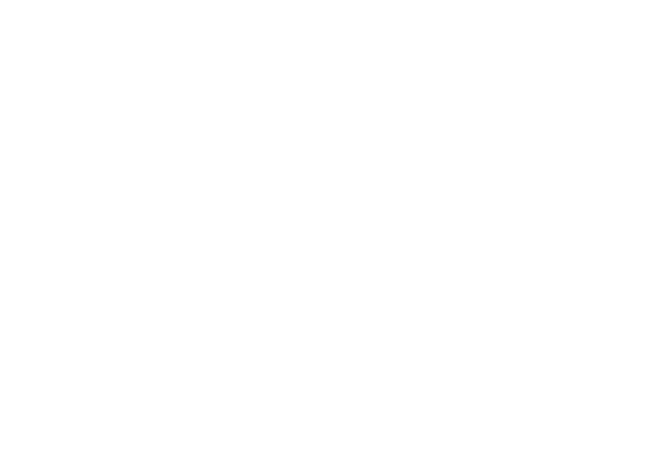
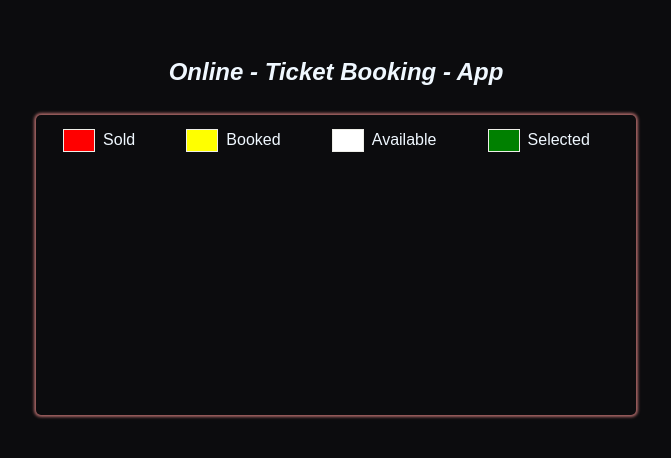
Before and after one commit to ProgrammarShakil/Ticket_Booking_Vue_JS, a plain HTML site: page index.html in a window 1280 px wide. Shown: the whole page, without its empty margins (304-975 px from the left). Drawn offline with Linux system fonts and the light colour scheme.

Commit message:
show seat position controll using object and for loop - with style binding

```diff
--- a/app.js
+++ b/app.js
@@ -2,7 +2,24 @@ const app = Vue.createApp({
 
     data(){
         return{
-
+            seatControls: {
+                sold: {
+                  text: "Sold",
+                  color: "#ff0000"
+                },
+                booked: {
+                  text: "Booked",
+                  color: "yellow"
+                },
+                available: {
+                    text: "Available",
+                    color: "#fff"
+                  },
+                selected: {
+                  text: "Selected",
+                  color: "green"
+                }
+            }
         }
     }
 })
--- a/index.html
+++ b/index.html
@@ -10,8 +10,29 @@
 <body>
 
     <div id="app">
+      <h2 class="app-title"> Online - Ticket Booking - App </h2>
+      <div class="app-container">
 
-   </div>
+        <div class="app-header">
+          <div class="seat-controls">
+              <!-- -- header-controls -->
+              <div class="seat-position" v-for="(value, key) in seatControls">
+                <div
+                  class="seat-position-color"
+                  :style="{backgroundColor: value.color}"
+                ></div>
+                <div class="seat-position-text">{{ value.text }}</div>
+              </div>
+              <!-- -- header-controls  -->
+          </div>
+        </div> <!-- -- /app-header -->
+
+        <div class="app-body">
+
+        </div> <!-- -- /app-body -->
+
+      </div>  <!-- -- /app-container -->
+   </div>  <!-- -- /app -->
 
     <script src="app.js"></script>
   </body>
--- a/style.css
+++ b/style.css
@@ -1,23 +1,66 @@
-.red{
-    width: 100px;
-    height: 100px;
-    background: red;
-}
-.green{
-    width: 100px;
-    height: 100px;
-    background: green;
-}
-.blue{
-    width: 100px;
-    height: 100px;
-    background: blue;
-}
-.active{
-    background: black;
-    color: #fff;
+/* ------------------- Common css -------------------------- */
+
+* {
+    margin: 0;
+    padding: 0;
+    box-sizing: border-box;
 }
 
-.bold{
-    font-weight: bold;
+body {
+    background: rgb(12, 12, 14);
+    font-family: sans-serif;
+    line-height: 1.8;
+    color: aliceblue;
 }
+
+/* ------------------- /Common css -------------------------  */
+/*---------------------- App css  ---------------------------*/
+
+.app-title {
+    margin-top: 50px;
+    text-align: center;
+    font-style: italic;
+    font-family: Arial, sans-serif;
+}
+
+.app-container {
+    width: 600px;
+    max-width: 100%;
+    margin: 22px auto;
+    min-height: 300px;
+    padding: 11px;
+    position: relative;
+    border-radius: 5px;
+    box-shadow: 0 0 3px 2px #a86565;
+}
+
+/* ----------------------- /App css -------------------------- */
+/* ----------------------- seat-position Controll ------------------ */
+
+.seat-controls {
+    display: flex;
+    justify-content: space-around;
+}
+
+.seat-position {
+    margin: 3px;
+    min-height: 5px;
+    min-width: 33px;
+    display: flex;
+    margin-right: 22px;
+}
+
+.seat-position-color{
+    width: 2rem;
+    border: 1px groove rgb(238, 238, 232);
+}
+
+.seat-position-text {
+    display: flex;
+    align-items: center;
+    justify-content: center;
+    line-height: 1.4;
+    margin-left: .5rem;
+}
+
+/* ----------------------- /seat-position Controll ----------------- */
```
